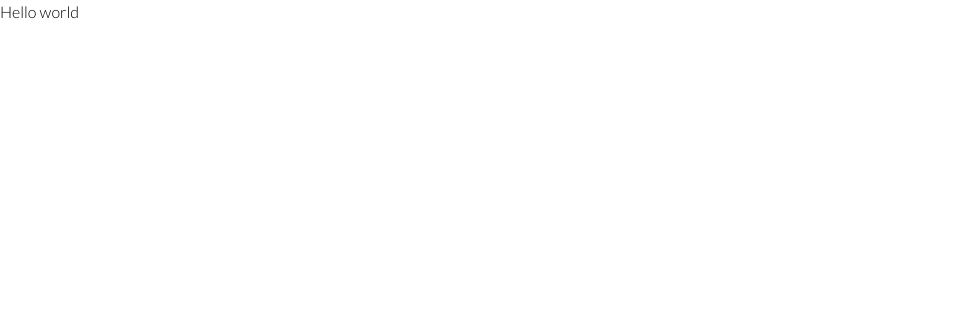
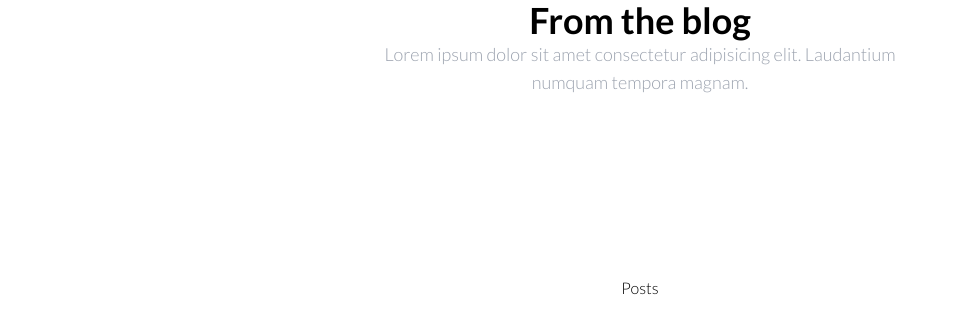
Before and after one commit to lkomar/recruitment-task, a Next.js app: page / in a window 1280 px wide. Shown: the top 334 px of the page, without its empty margins (0-957 px from the left). Built offline with nearby package versions, Linux system fonts and the light colour scheme.

Commit message:
Create first basic layout

```diff
--- a/app/globals.css
+++ b/app/globals.css
@@ -2,7 +2,21 @@
 @tailwind components;
 @tailwind utilities;
 
-html, body {
-  margin: 0;
-  padding: 0;
+@layer base {
+  h1 {
+    @apply text-4xl;
+    @apply font-bold;
+  }
+  h2 {
+    @apply text-3xl;
+    @apply font-bold;
+  }
+  h3 {
+    @apply text-xl;
+    @apply font-bold;
+  }
+  h4 {
+    @apply text-lg;
+    @apply text-gray-400;
+  }
 }
--- a/app/layout.tsx
+++ b/app/layout.tsx
@@ -21,9 +21,9 @@ export default function RootLayout({
   return (
     <html
       lang="en"
-      className={`${lato.className} bg-white text-black dark:bg-gray-900 dark:text-white`}
+      className={`${lato.className} h-full w-full bg-white text-black dark:bg-gray-900 dark:text-white`}
     >
-      <body>{children}</body>
+      <body className="h-full w-full">{children}</body>
     </html>
   );
 }
--- a/app/page.tsx
+++ b/app/page.tsx
@@ -1,3 +1,14 @@
 export default function Home() {
-  return <main>Hello world</main>;
+  return (
+    <main className="grid grid-rows-1">
+      <div className="flex flex-col items-center">
+        <h1>From the blog</h1>
+        <h4 className="max-w-xl text-center">
+          Lorem ipsum dolor sit amet consectetur adipisicing elit. Laudantium
+          numquam tempora magnam.
+        </h4>
+      </div>
+      <div className="flex h-96 w-full items-center justify-center">Posts</div>
+    </main>
+  );
 }
```
